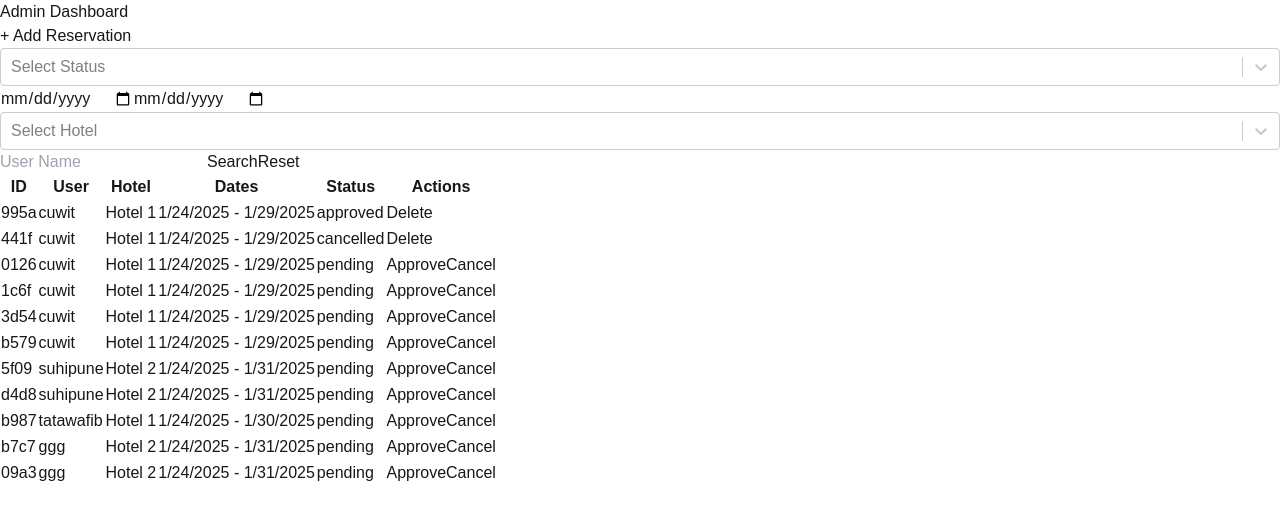
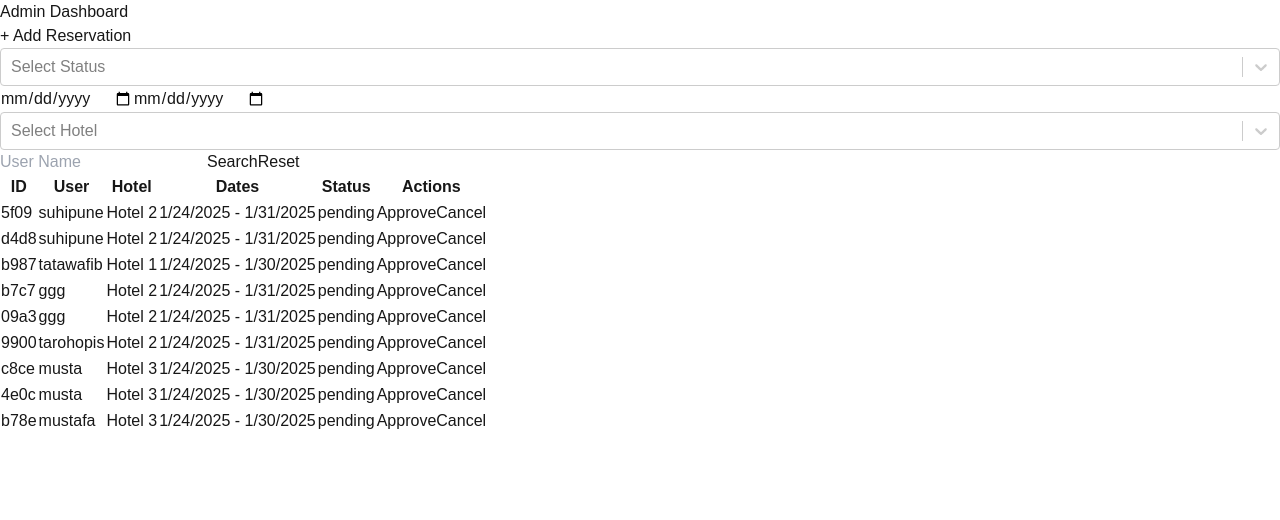
Before and after one commit to mustafasa3d/reservation, a Next.js app: page /admin in a window 1280 px wide. Shown: the top 520 px of the page. Built offline with nearby package versions, Linux system fonts and the light colour scheme; data requests are answered from the project's data file; sample sign-in values are in the browser's storage.

Commit message:
add reservation form logic and inhance code

```diff
--- a/db.json
+++ b/db.json
@@ -1,67 +1,5 @@
 {
   "reservations": [
-    {
-      "id": "995a",
-      "hotel": "Hotel 1",
-      "username": "cuwit",
-      "checkIn": "2025-01-24",
-      "checkOut": "2025-01-29",
-      "guests": "4",
-      "roomType": "Single",
-      "status": "approved",
-      "message": null
-    },
-    {
-      "id": "441f",
-      "hotel": "Hotel 1",
-      "username": "cuwit",
-      "checkIn": "2025-01-24",
-      "checkOut": "2025-01-29",
-      "guests": "4",
-      "roomType": "Single",
-      "status": "cancelled",
-      "message": "fdsdasd"
-    },
-    {
-      "id": "0126",
-      "hotel": "Hotel 1",
-      "username": "cuwit",
-      "checkIn": "2025-01-24",
-      "checkOut": "2025-01-29",
-      "guests": "4",
-      "roomType": "Single",
-      "status": "pending"
-    },
-    {
-      "id": "1c6f",
-      "hotel": "Hotel 1",
-      "username": "cuwit",
-      "checkIn": "2025-01-24",
-      "checkOut": "2025-01-29",
-      "guests": "4",
-      "roomType": "Single",
-      "status": "pending"
-    },
-    {
-      "id": "3d54",
-      "hotel": "Hotel 1",
-      "username": "cuwit",
-      "checkIn": "2025-01-24",
-      "checkOut": "2025-01-29",
-      "guests": "4",
-      "roomType": "Single",
-      "status": "pending"
-    },
-    {
-      "id": "b579",
-      "hotel": "Hotel 1",
-      "username": "cuwit",
-      "checkIn": "2025-01-24",
-      "checkOut": "2025-01-29",
-      "guests": "4",
-      "roomType": "Single",
-      "status": "pending"
-    },
     {
       "id": "5f09",
       "hotel": "Hotel 2",
@@ -111,6 +49,46 @@
       "guests": 1,
       "roomType": "Single",
       "status": "pending"
+    },
+    {
+      "id": "9900",
+      "hotel": "Hotel 2",
+      "username": "tarohopis",
+      "checkIn": "2025-01-24",
+      "checkOut": "2025-01-31",
+      "guests": "29",
+      "roomType": "Single",
+      "status": "pending"
+    },
+    {
+      "id": "c8ce",
+      "hotel": "Hotel 3",
+      "username": "musta",
+      "checkIn": "2025-01-24",
+      "checkOut": "2025-01-30",
+      "guests": "2",
+      "roomType": "Double",
+      "status": "pending"
+    },
+    {
+      "id": "4e0c",
+      "hotel": "Hotel 3",
+      "username": "musta",
+      "checkIn": "2025-01-24",
+      "checkOut": "2025-01-30",
+      "guests": "2",
+      "roomType": "Double",
+      "status": "pending"
+    },
+    {
+      "id": "b78e",
+      "hotel": "Hotel 3",
+      "username": "mustafa",
+      "checkIn": "2025-01-24",
+      "checkOut": "2025-01-30",
+      "guests": "2",
+      "roomType": "Double",
+      "status": "pending"
     }
   ],
   "login": [
--- a/src/components/ProtectRoute.tsx
+++ b/src/components/ProtectRoute.tsx
@@ -1,7 +1,9 @@
 "use client";
+
+import { Role } from "@/types";
 import useAuth from "@/utils/hooks/UseAuth";
 
-function ProtectRoute({ user }) {
+function ProtectRoute({ user }: { user: Role }) {
   useAuth(user);
   return null;
 }
--- a/src/utils/api/services.ts
+++ b/src/utils/api/services.ts
@@ -1,16 +1,15 @@
-import { hotel, Reservation, selectOption, userLogin,userData } from "@/types";
+import { Reservation, ReservationForm, hotel, selectOption, userData, userLogin } from "@/types";
+
 import axios from "axios";
 
 const API_URL = "http://localhost:3001";
 
-
-
-// إعداد interceptor لإضافة التوكن إلى كل الطلبات
+/* init axios and add token for all requests */
 axios.interceptors.request.use(
   (config) => {
-    const token = localStorage.getItem("token"); // جلب التوكن من localStorage
+    const token = localStorage.getItem("token");
     if (token) {
-      config.headers.Authorization = `Bearer ${token}`; // إضافة التوكن إلى رأس الطلب
+      config.headers.Authorization = `Bearer ${token}`;
     }
     return config;
   },
@@ -20,19 +19,15 @@ axios.interceptors.request.use(
 );
 
 export const fetchReservations = async (
-  searchParamsx: URLSearchParams,
+  searchParamsData: URLSearchParams,
   setReservations: React.Dispatch<React.SetStateAction<Reservation[]>>,
   setLoading: React.Dispatch<React.SetStateAction<boolean>>
 ) => {
   try {
     setLoading(true);
-    const searchParams = Object.fromEntries(searchParamsx.entries());
+    const searchParams = Object.fromEntries(searchParamsData.entries());
 
-    /* getData() */
-
-    /* setReservations(data); */
-
-    // بناء query parameters بناءً على الفلتر
+    /* create query parameters */
     const params = new URLSearchParams();
 
     if (searchParams?.status) params.append("status", searchParams.status);
@@ -42,25 +37,24 @@ export const fetchReservations = async (
     /* if (filter?.startDate) params.append("checkIn", filter.startDate); */
     /* if (filter?.endDate) params.append("checkOut", filter.endDate); */
 
-    // إرسال الطلب مع query parameters
     const response = await axios.get(
       `${API_URL}/reservations?${params.toString()}`
     );
     setReservations(response.data);
   } catch (error) {
     console.error("Failed to fetch reservations:", error);
-    throw error; // يمكنك التعامل مع الخطأ بشكل أفضل في الكود الذي يستدعي هذه الدالة
   } finally {
     setLoading(false);
   }
 };
 
-export const fetchHotels = async (setHotels: React.Dispatch<React.SetStateAction<selectOption[]>>) => {
+export const fetchHotels = async (
+  setHotels: React.Dispatch<React.SetStateAction<selectOption[]>>
+) => {
   try {
-    // إرسال الطلب مع query parameters
     const response = await axios.get(`${API_URL}/hotels`);
     if (response?.data) {
-      const allHotels = response?.data.map((hotel : hotel) => ({
+      const allHotels = response?.data.map((hotel: hotel) => ({
         value: hotel.name,
         label: hotel.name,
       }));
@@ -68,42 +62,45 @@ export const fetchHotels = async (setHotels: React.Dispatch<React.SetStateAction
     }
   } catch (error) {
     console.error("Failed to fetch reservations:", error);
-    throw error; // يمكنك التعامل مع الخطأ بشكل أفضل في الكود الذي يستدعي هذه الدالة
   }
 };
 
-export const createReservation = async (reservation: Reservation) => {
+/* () reservation */
+/* Reservation */
+export const createReservation = async (
+  reservationData: ReservationForm,
+  setReservations: React.Dispatch<React.SetStateAction<Reservation[]>>,
+  setLoading: React.Dispatch<React.SetStateAction<boolean>>
+) => {
+
+  setLoading(true);
   try {
-    const response = await axios.post(`${API_URL}/reservations`, reservation);
-    return response.data;
+    /* const newReservation = await createReservation(reservationData); */
+    const newReservation = await axios.post(
+      `${API_URL}/reservations`,
+      reservationData
+    );
+
+    if (newReservation?.data) {
+      setReservations(
+        (prev: Reservation[]) =>
+          [newReservation?.data, ...prev] as Reservation[]
+      );
+    }
   } catch (error) {
     console.error("Failed to create reservation:", error);
-    throw error; // يمكنك التعامل مع الخطأ بشكل أفضل في الكود الذي يستدعي هذه الدالة
+  } finally {
+    setLoading(false);
   }
 };
 
-export const updateReservation = async (id: string, data : Reservation) => {
-  try {
-    const response = await axios.patch(`${API_URL}/reservations/${id}`, data);
-    return response.data;
-  } catch (error) {
-    console.error("Failed to update reservation:", error);
-    throw error; // يمكنك التعامل مع الخطأ بشكل أفضل في الكود الذي يستدعي هذه الدالة
-  }
-};
-
-export const deleteReservation = async (id: string) => {
-  try {
-    const response = await axios.delete(`${API_URL}/reservations/${id}`);
-    return response.data;
-  } catch (error) {
-    console.error("Failed to delete reservation:", error);
-    throw error; // يمكنك التعامل مع الخطأ بشكل أفضل في الكود الذي يستدعي هذه الدالة
-  }
-};
-
-export const login = async (data: userLogin) => {
-  /* setLoading(true); */
+export const login = async (
+  data: userLogin,
+  setLoading: React.Dispatch<React.SetStateAction<boolean>>,
+  setError: React.Dispatch<React.SetStateAction<string>>,
+  router: any
+) => {
+  setLoading(true);
   try {
     const { data: users } = await axios.get<userData[]>(`${API_URL}/login`);
 
@@ -114,14 +111,67 @@ export const login = async (data: userLogin) => {
     if (user) {
       localStorage.setItem("token", user.token);
       localStorage.setItem("role", user.role);
-      return user;
+
+      if (user.role === "admin") router.push("/admin");
+      if (user.role === "user") router.push("/user");
     } else {
+      setError("Invalid username or password");
       console.error("Error in login response: ?");
       return null;
-      /*  setError('Invalid username or password'); */
     }
   } catch (error) {
-    console.error("Failed to fetch reservations:", error);
+    setError("Failed Login");
+    console.error("Failed Login:", error);
     throw error;
+  } finally {
+    setLoading(false);
   }
 };
+
+/* (approve | cancel | delete) reservation */
+export const handleUpdateReservation = async (
+  id: string,
+  status: string,
+  setReservations: React.Dispatch<React.SetStateAction<Reservation[]>>,
+  setLoading: React.Dispatch<React.SetStateAction<boolean>>,
+  message?: string
+) => {
+  setLoading(true);
+  try {
+    if (status === "deleted") {
+      /* if (status === 'deleted') */
+      const data = await axios.delete(`${API_URL}/reservations/${id}`);
+      if (data?.data?.id) {
+        setReservations((prev) =>
+          prev.filter((reservation) => reservation.id !== id)
+        );
+      }
+    } else {
+      /* if (status === 'cancelled' || status === 'approved') */
+      const DataToUpdate = { status: status, message: message || null };
+
+      const data = await axios.patch(
+        `${API_URL}/reservations/${id}`,
+        DataToUpdate
+      );
+
+      if (
+        data?.data?.status === "cancelled" ||
+        data?.data?.status === "approved"
+      ) {
+        setReservations(
+          (prev) =>
+            prev.map((reservation) =>
+              reservation.id === id
+                ? { ...reservation, status: status }
+                : reservation
+            ) as Reservation[]
+        );
+      }
+    }
+  } catch (error) {
+    console.error("Failed to update reservation:", error);
+  } finally {
+    setLoading(false);
+  }
+};
--- a/src/utils/filterReservations.tsx
+++ b/src/utils/filterReservations.tsx
@@ -20,7 +20,7 @@ export const filterReservationsByDates = (
   return reservations.filter((reservation) => {
     const checkIn = new Date(reservation.checkIn);
     const checkOut = new Date(reservation.checkOut);
-
+    /* @ts-ignore */
     return checkIn >= new Date(startDate) && checkOut <= new Date(endDate);
   });
 };
--- a/src/utils/handleReservationActions.tsx
+++ /dev/null
@@ -1,42 +0,0 @@
-import { Reservation } from "@/types";
-import { deleteReservation, updateReservation } from "../utils/api/services";
-
-export const handleUpdateReservation = async (
-  id: string,
-  status: string,
-  setReservations: React.Dispatch<React.SetStateAction<Reservation[]>>,
-  setLoading: React.Dispatch<React.SetStateAction<boolean>>,
-  message?: string
-) => {
-  setLoading(true);
-  try {
-    if (status === "deleted") {
-      const data = await deleteReservation(id);
-      if (data?.id) {
-        setReservations((prev) =>
-          prev.filter((reservation) => reservation.id !== id)
-        );
-      }
-    } else {
-      const data = await updateReservation(id, {
-        status: status,
-        message: message || null,
-      } as any);
-
-      if (data?.status === "cancelled" || data?.status === "approved") {
-        setReservations(
-          (prev) =>
-            prev.map((reservation) =>
-              reservation.id === id
-                ? { ...reservation, status: status }
-                : reservation
-            ) as Reservation[]
-        );
-      }
-    }
-  } catch (error) {
-    console.error("Failed to update reservation:", error);
-  } finally {
-    setLoading(false);
-  }
-};
```
Also changed, not shown: src/components/ReservationForm.tsx (+23 -49 lines), src/components/admin/AdminDashboard.tsx (+4 -3 lines), src/components/home/LoginForm.tsx (+8 -24 lines), src/types/index.ts (+30 -13 lines), src/utils/hooks/UseAuthRedirect.tsx (added, +16 -0 lines). Lines whose indentation alone changed are shown as unchanged.
